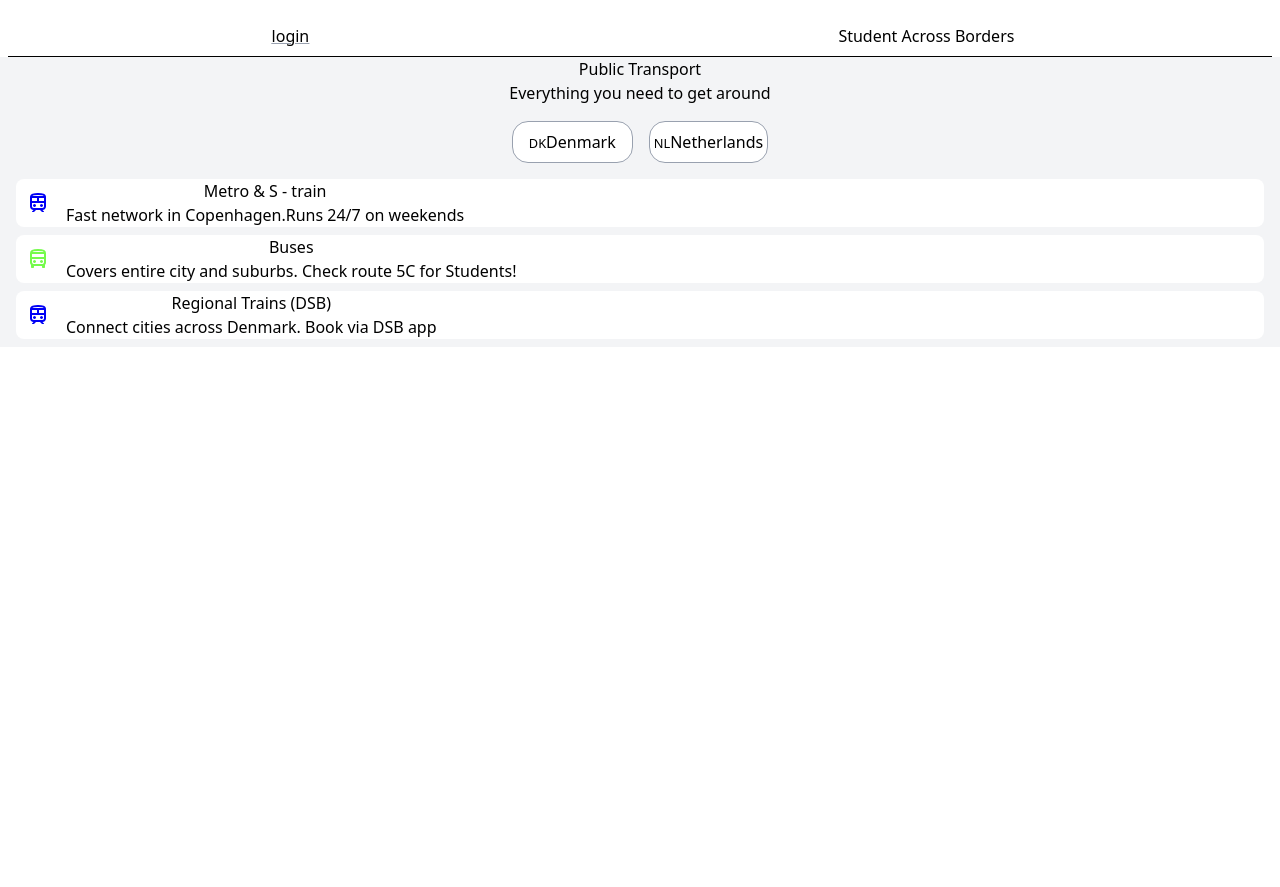
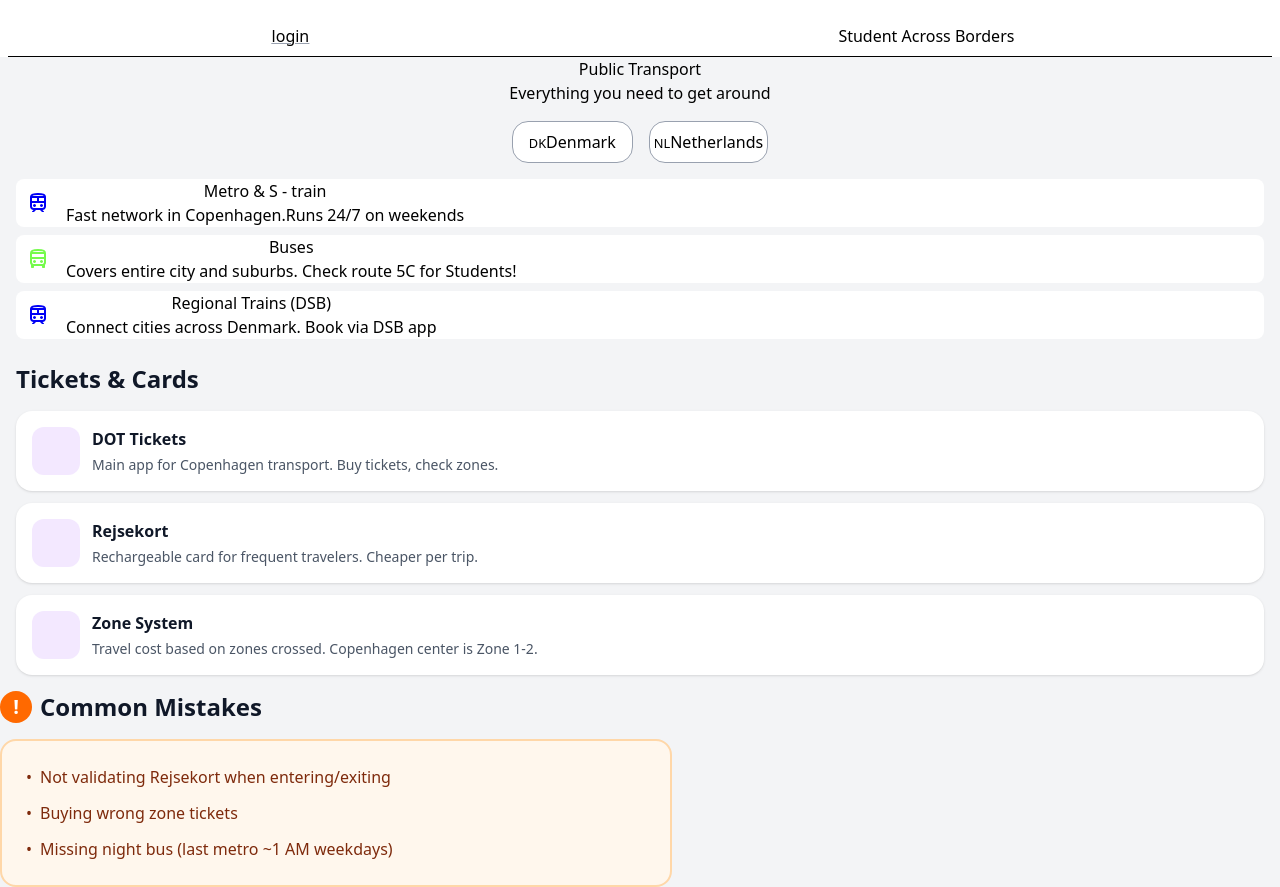
Before and after one commit to fatihsolutions/my-next-app, a Next.js app: page /transport in a window 1280 px wide. Before the commit the page ends 800 px from the top, so only its background shows below. Built offline with nearby package versions, Linux system fonts and the light colour scheme; no server answers.

Commit message:
Fix Thorbald

```diff
--- a/app/transport/page.jsx
+++ b/app/transport/page.jsx
@@ -16,7 +16,8 @@ export default function TransportPage() {
 
 
             <CountrySelectorMin />
-
+            <TicketsCards />
+            <Mistake />
         </div>
     )
 
```
